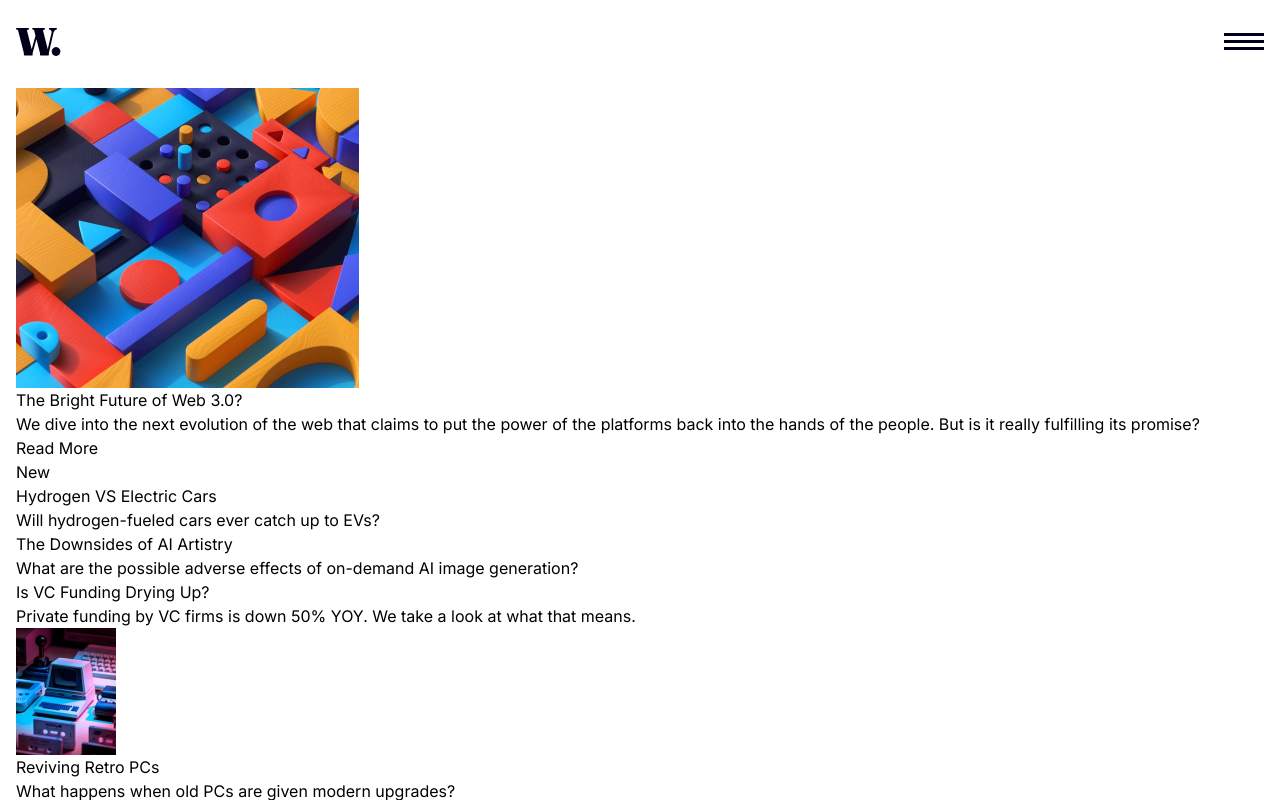
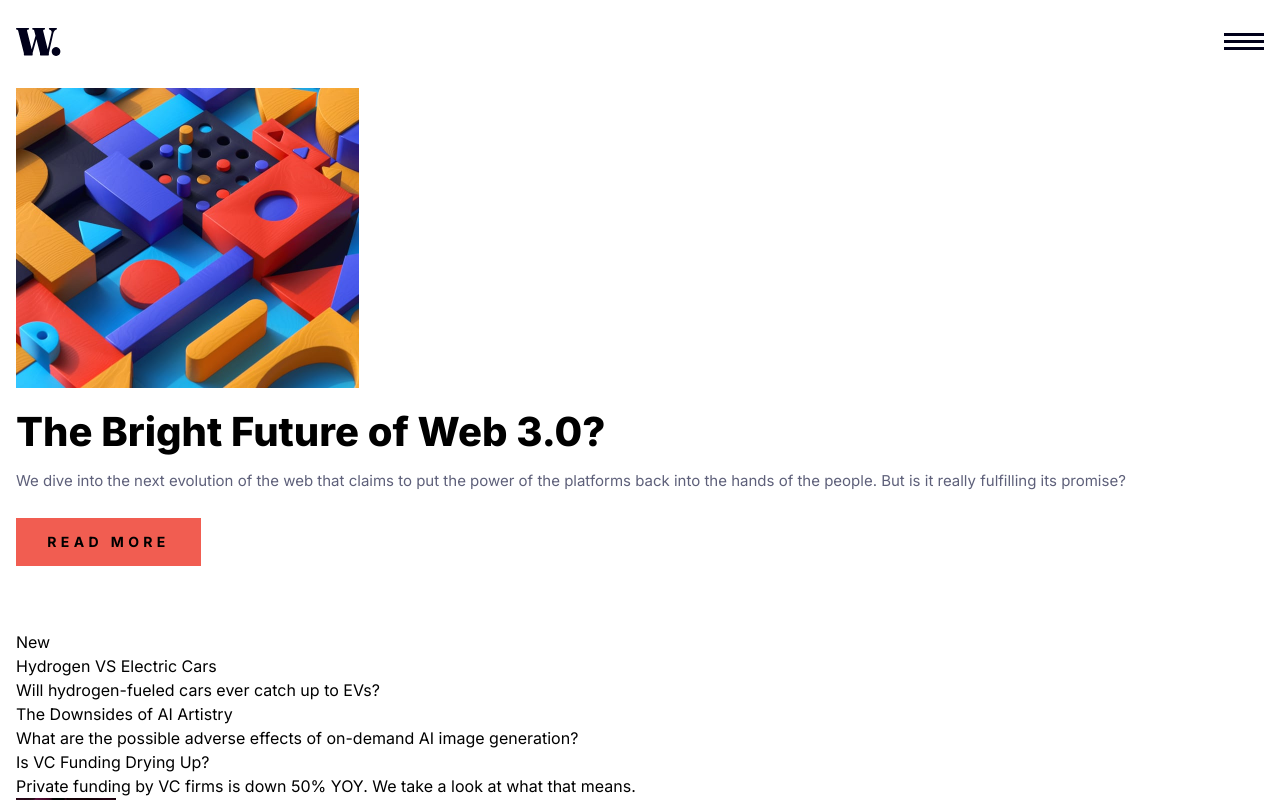
Before and after one commit to jasonluo07/fem-news-homepage, a Next.js app: page / in a window 1280 px wide. Shown: the top 800 px of the page. Built offline with nearby package versions, Linux system fonts and the light colour scheme.

Commit message:
style: hero section

```diff
--- a/app/components/hero.tsx
+++ b/app/components/hero.tsx
@@ -4,6 +4,7 @@ export default function Hero() {
   return (
     <section className="hero">
       <Image
+        className="hero__image"
         src="/image-web-3-mobile.jpg"
         alt="The Bright Future of Web 3.0?"
         width={343}
@@ -16,7 +17,7 @@ export default function Hero() {
         fulfilling its promise?
       </p>
       <a className="hero__button" href="#">
-        Read More
+        READ MORE
       </a>
     </section>
   );
--- a/app/globals.css
+++ b/app/globals.css
@@ -9,3 +9,23 @@
 .header__nav {
   @apply hidden;
 }
+
+.hero {
+  @apply mb-16;
+}
+
+.hero__image {
+  @apply mb-6;
+}
+
+.hero__title {
+  @apply mb-4 text-[40px] font-extrabold leading-none;
+}
+
+.hero__description {
+  @apply mb-6 text-[15px] leading-[26px] text-[#5E607A];
+}
+
+.hero__button {
+  @apply flex h-[48px] w-[185px] items-center justify-center bg-[#F15D51] text-[14px] font-bold leading-6 tracking-[4.38px];
+}
--- a/app/layout.tsx
+++ b/app/layout.tsx
@@ -2,7 +2,10 @@ import type { Metadata } from 'next';
 import { Inter } from 'next/font/google';
 import './globals.css';
 
-const inter = Inter({ subsets: ['latin'] });
+const inter = Inter({
+  weight: ['400', '700', '800'],
+  subsets: ['latin'],
+});
 
 export const metadata: Metadata = {
   title: 'Create Next App',
```
